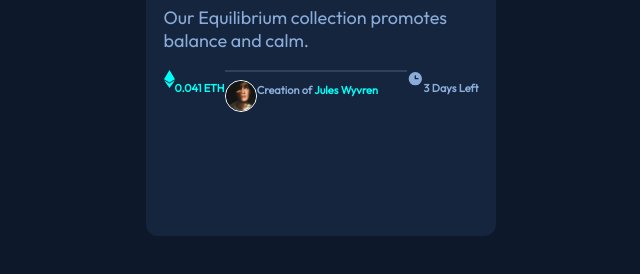
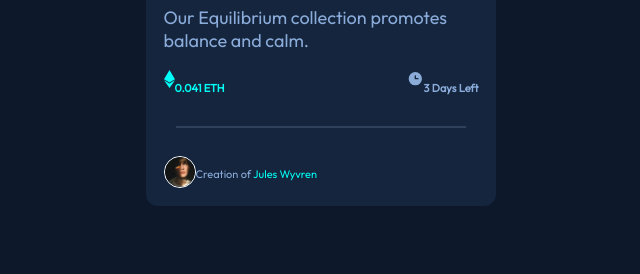
Before and after one commit to cydneypo034/Front-End-Challenges, a plain HTML site: page Preview-Card/index.html in a window 1280 px wide. Shown: the part 502-776 px from the top of the page, without its empty margins (336-976 px from the left). Drawn offline with Linux system fonts and the light colour scheme.

Commit message:
added floats to bottom text and repositioned horizontal line

```diff
--- a/Preview-Card/style.css
+++ b/Preview-Card/style.css
@@ -16,7 +16,7 @@ body {
 .preview-card-photo {
     background-color: hsl(216, 50%, 16%);
     width: 350px;
-    height: 580px;
+    height: 550px;
     border-radius: 12px;
 }
 
@@ -59,14 +59,16 @@ h2 {
     font-weight: 600;
     display: inline;
     float: left;
-
 }
 
 .horizontal-line {
-    height:2px;
+    height: 2px;
+    width: 290px;
     border-width:0;
     color:gray;
     background-color:hsl(215, 32%, 27%);
+    position: relative;
+    top: 20px;
 }
 
 .time-frame-text {
@@ -103,7 +105,8 @@ h2 {
     font-family: 'Outfit', sans-serif;
     color: hsl(215, 51%, 70%);
     font-size: 11px;
-    font-weight: 600;
+    font-weight: 400;
+    float: left;
 }
 
 .preview-card-creator-blue-text{
@@ -112,5 +115,7 @@ h2 {
     font-size: 11px;
 }
 .preview-card-bottom-text {
+    position: absolute;
+    top: 500px;
 
 }
```
